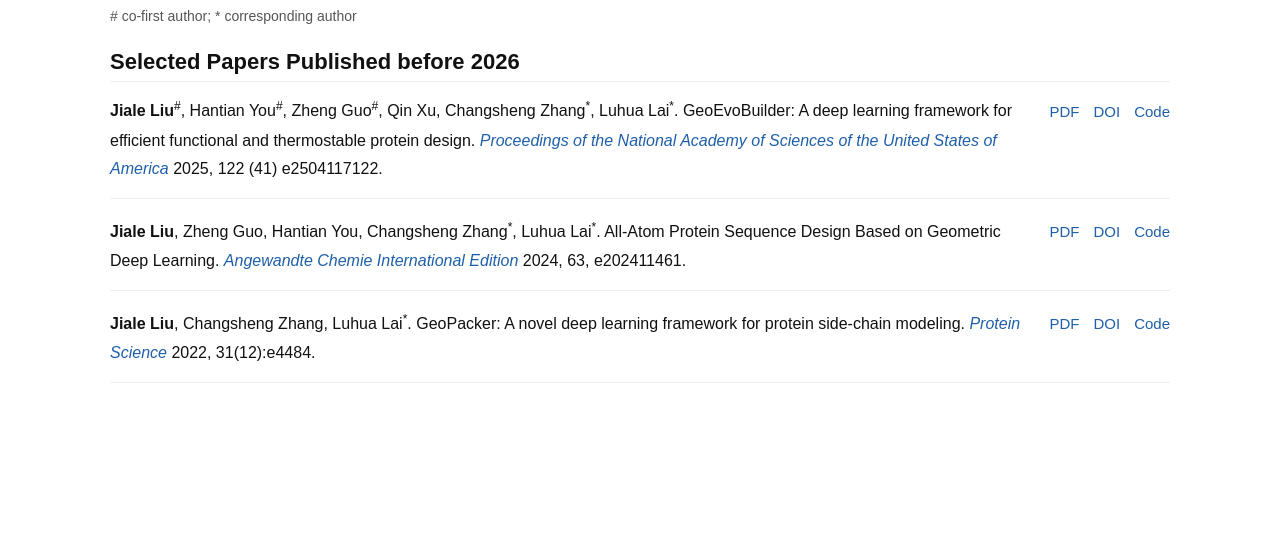
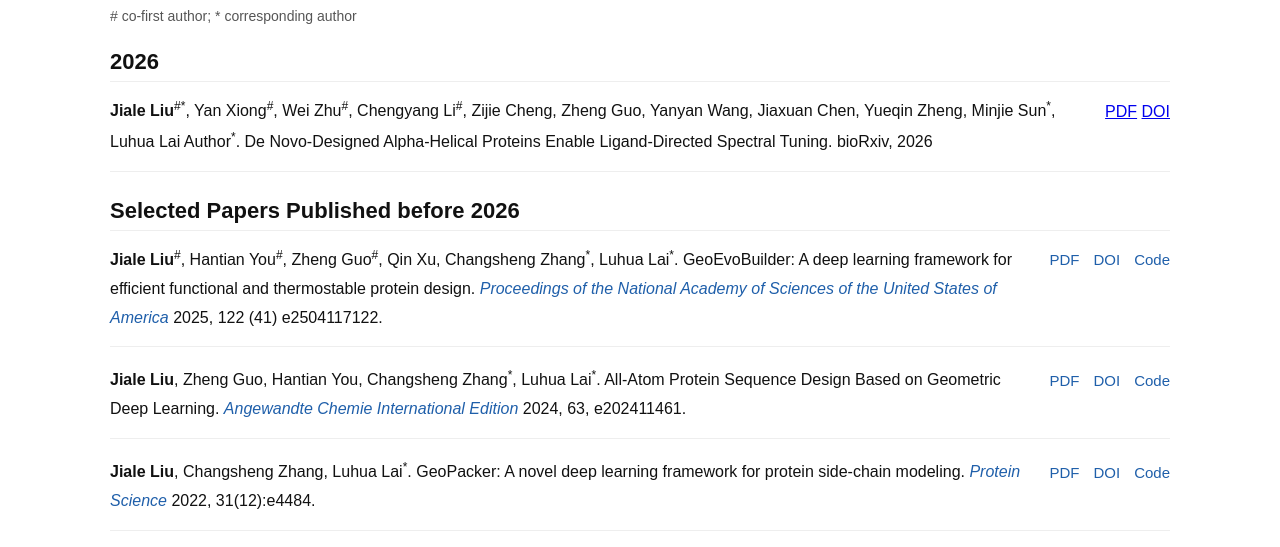
Before and after one commit to Liu-AI4MolDesign/Liu-AI4MolDesign.github.io, a plain HTML site: page publications.html in a window 1280 px wide. Shown: the part 149-696 px from the top of the page. Drawn offline with Linux system fonts and the light colour scheme.

Commit message:
Update publications.html

```diff
--- a/publications.html
+++ b/publications.html
@@ -154,6 +154,23 @@
     <div class="legend"># co-first author; * corresponding author</div>
 
     <section class="year-block">
+      <div class="year-title">2026</div>
+      <div class="pub-list">
+        <div class="pub-item">
+          <div class="pub-main">
+            <span class="me"> Jiale Liu</span><span class="cofirst">#</span><span class="corresponding">*</span>, Yan Xiong</span><span class="cofirst">#</span>, Wei Zhu</span><span class="cofirst">#</span>, Chengyang Li</span><span class="cofirst">#</span>, Zijie Cheng, Zheng Guo, Yanyan Wang, Jiaxuan Chen, Yueqin Zheng, Minjie Sun<span class="corresponding">*</span>, Luhua Lai Author<span class="corresponding">*</span>.
+            <span>De Novo-Designed Alpha-Helical Proteins Enable Ligand-Directed Spectral Tuning</span>.
+            <span>bioRxiv, 2026</span>
+          </div>
+          <div class="https://www.biorxiv.org/content/10.64898/2026.11.26.769376v1">
+            <a href="#">PDF</a>
+            <a href="https://doi.org/10.64898/2026.11.26.769376">DOI</a>
+          </div>
+        </div>
+      </div>
+    </section>
+
+    <section class="year-block">
       <div class="year-title">Selected Papers Published before 2026</div>
       <div class="pub-list">
         <div class="pub-item">
```
